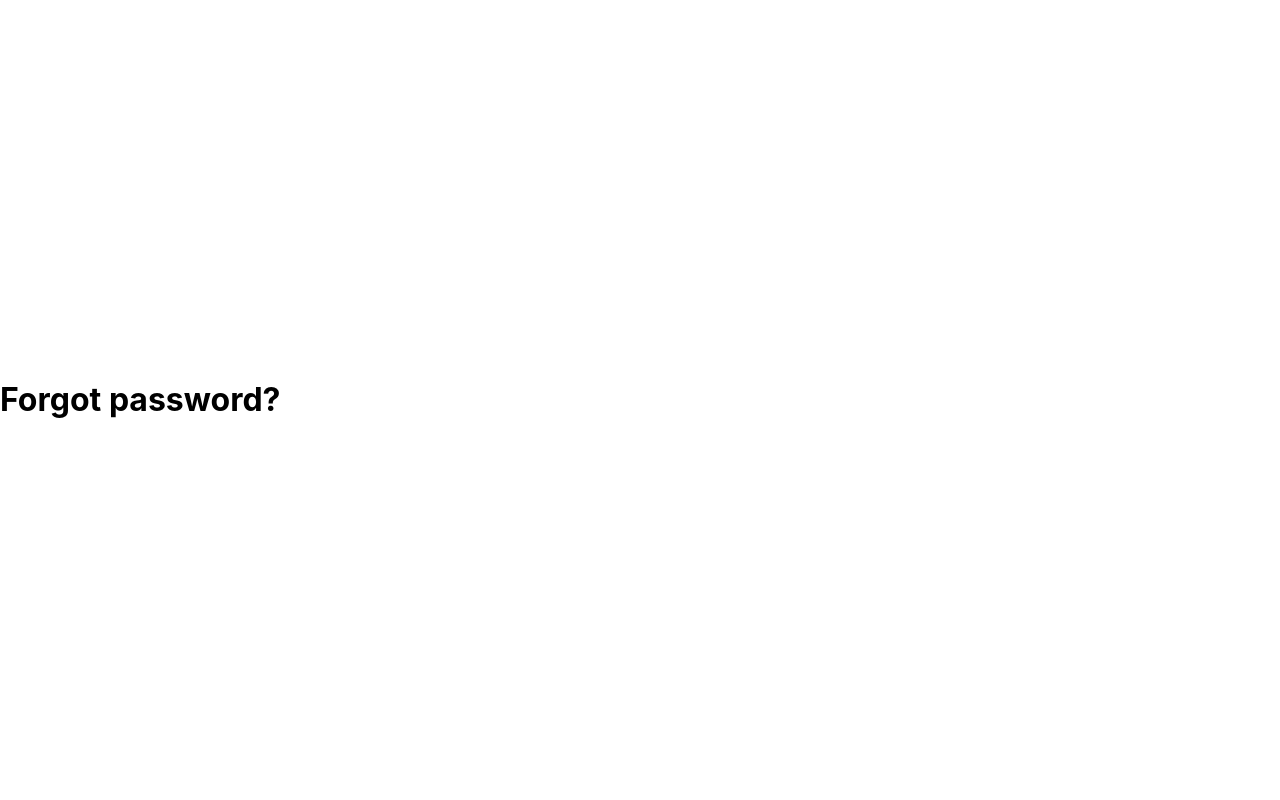
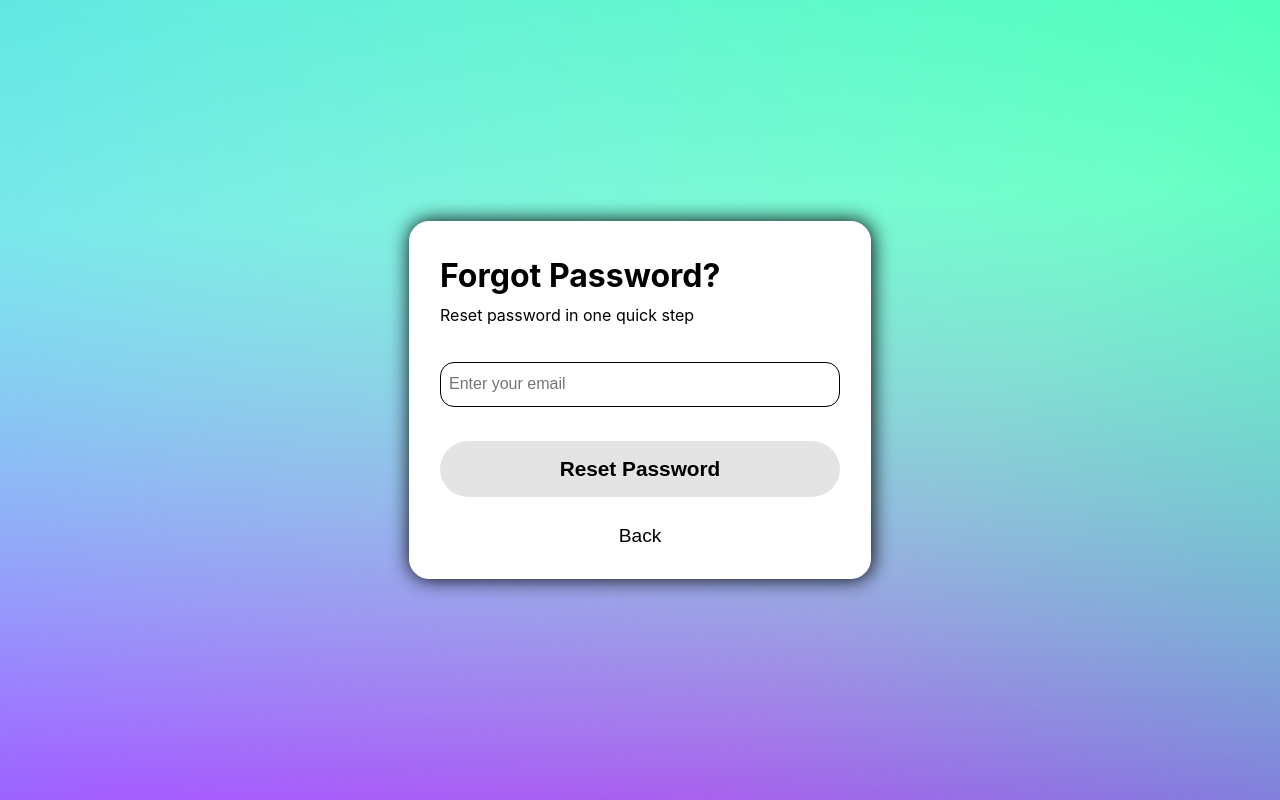
Before and after one commit to ShonKhundiashvili/Full-Stack-Attack-Detection, a React (Vite) app in the folder client/: page /ForgotPassword in a window 1280 px wide. Built offline with nearby package versions, Linux system fonts and the light colour scheme.

Commit message:
added a new back button

```diff
--- a/client/src/pages/ForgotPassword/ForgotPassword.jsx
+++ b/client/src/pages/ForgotPassword/ForgotPassword.jsx
@@ -1,5 +1,39 @@
+import { useNavigate } from "react-router-dom";
+import {
+  Input,
+  Form,
+  Wrapper,
+  ResetPasswordButton,
+  Alignp,
+  AlignH1,
+  BackButton,
+} from "./ForgotPassword.style";
+
 function ForgotPassword() {
-  return <h1>Forgot password?</h1>;
+  const navigate = useNavigate();
+  function handleSubmit(event) {
+    event.preventDefault();
+    const { target } = event;
+    const formData = new FormData(target);
+    const data = Object.fromEntries(formData.entries());
+    console.log(data);
+  }
+
+  function returnHomePage() {
+    navigate("/login");
+  }
+
+  return (
+    <Wrapper>
+      <Form onSubmit={handleSubmit}>
+        <AlignH1>Forgot Password?</AlignH1>
+        <Alignp>Reset password in one quick step</Alignp>
+        <Input name="Email" type="email" placeholder="Enter your email" />
+        <ResetPasswordButton>Reset Password</ResetPasswordButton>
+        <BackButton onClick={returnHomePage}>Back</BackButton>
+      </Form>
+    </Wrapper>
+  );
 }
 
 export default ForgotPassword;
--- a/client/src/pages/ForgotPassword/ForgotPassword.style.js
+++ b/client/src/pages/ForgotPassword/ForgotPassword.style.js
@@ -0,0 +1,101 @@
+import styled, { keyframes } from "styled-components";
+
+export const Input = styled.input`
+  display: flex;
+  height: 2rem;
+  outline: none;
+  padding: 8px;
+  font-size: 17px;
+  border: 1px solid black;
+  border-radius: 14px !important;
+  &::placeholder {
+    font-size: 1rem;
+  }
+`;
+
+export const Form = styled.form`
+  display: flex;
+  flex-direction: column;
+  padding: 30px;
+  border: 1px solid white;
+  border-radius: 20px;
+  box-shadow: 1px 0px 20px black;
+  background-color: white;
+  gap: 15px;
+  width: 25rem;
+  height: 18.5rem;
+`;
+
+const HeaderKeyFrame = keyframes`
+    0% {
+        background-position: 0% 50%;
+    }
+    50% {
+        background-position: 100% 50%;
+    }
+    100% {
+        background-position: 0% 50%;
+    }
+`;
+
+export const Wrapper = styled.div`
+  height: 100vh;
+  width: 100vw;
+  display: flex;
+  justify-content: center;
+  align-items: center;
+  background-image: linear-gradient(
+      217deg,
+      rgba(0, 255, 159, 0.8),
+      rgb(165 43 43 / 0%) 70.71%
+    ),
+    linear-gradient(127deg, rgba(0, 184, 255, 0.8), rgba(0, 30, 255, 0) 70.71%),
+    linear-gradient(358deg, rgba(189, 0, 255, 0.8), rgba(214, 0, 255, 0) 70.71%);
+  background-position: top center;
+  animation: ${HeaderKeyFrame} 4500ms ease infinite;
+  background-size: 200% 100%;
+  clip-path: polygon(0 0, 100% 0, 100% 100%, 0 100%);
+`;
+
+export const ResetPasswordButton = styled.button`
+  background-color: #e4e4e4;
+  color: black;
+  border-radius: 30px;
+  font-size: 1.3rem;
+  padding-block: 1rem;
+  font-weight: 600;
+  border: none;
+  transition: all 200ms linear;
+  margin-top: 1.2rem;
+  &:hover {
+    scale: 1.05;
+    cursor: pointer;
+    box-shadow: 0px 0px 9px grey;
+  }
+`;
+
+export const AlignH1 = styled.h1`
+  margin: 0px;
+`;
+
+export const Alignp = styled.p`
+  line-height: 0px;
+  margin-top: 0px;
+  margin-bottom: 2rem;
+`;
+
+export const BackButton = styled.button`
+  flex-direction: row;
+  justify-content: center;
+  background: none;
+  margin-top: 12px;
+  outline: none;
+  font-size: 1.2rem;
+  border: none;
+  color: black;
+  &:hover {
+    cursor: pointer;
+    text-decoration: underline;
+    color: grey;
+  }
+`;
```
